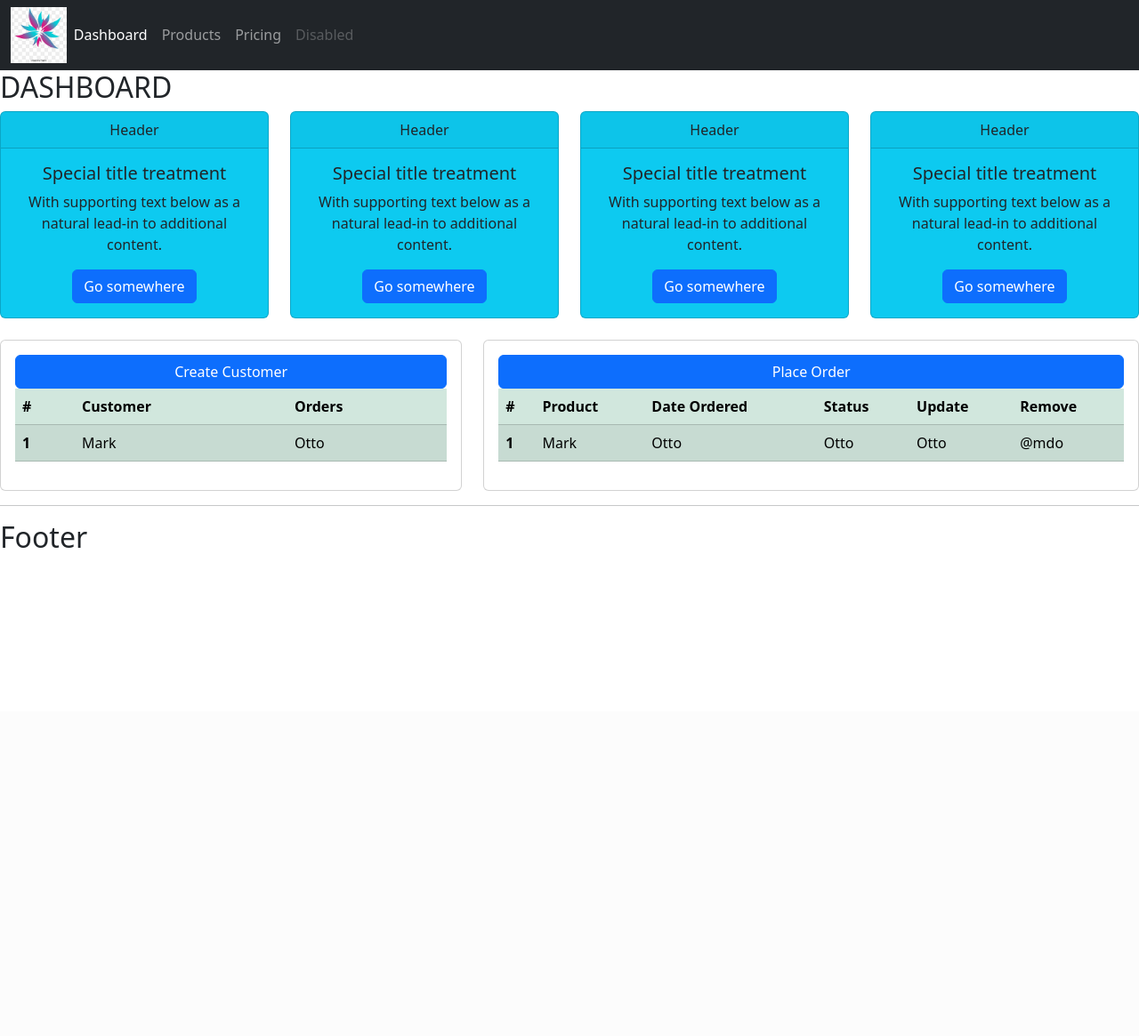
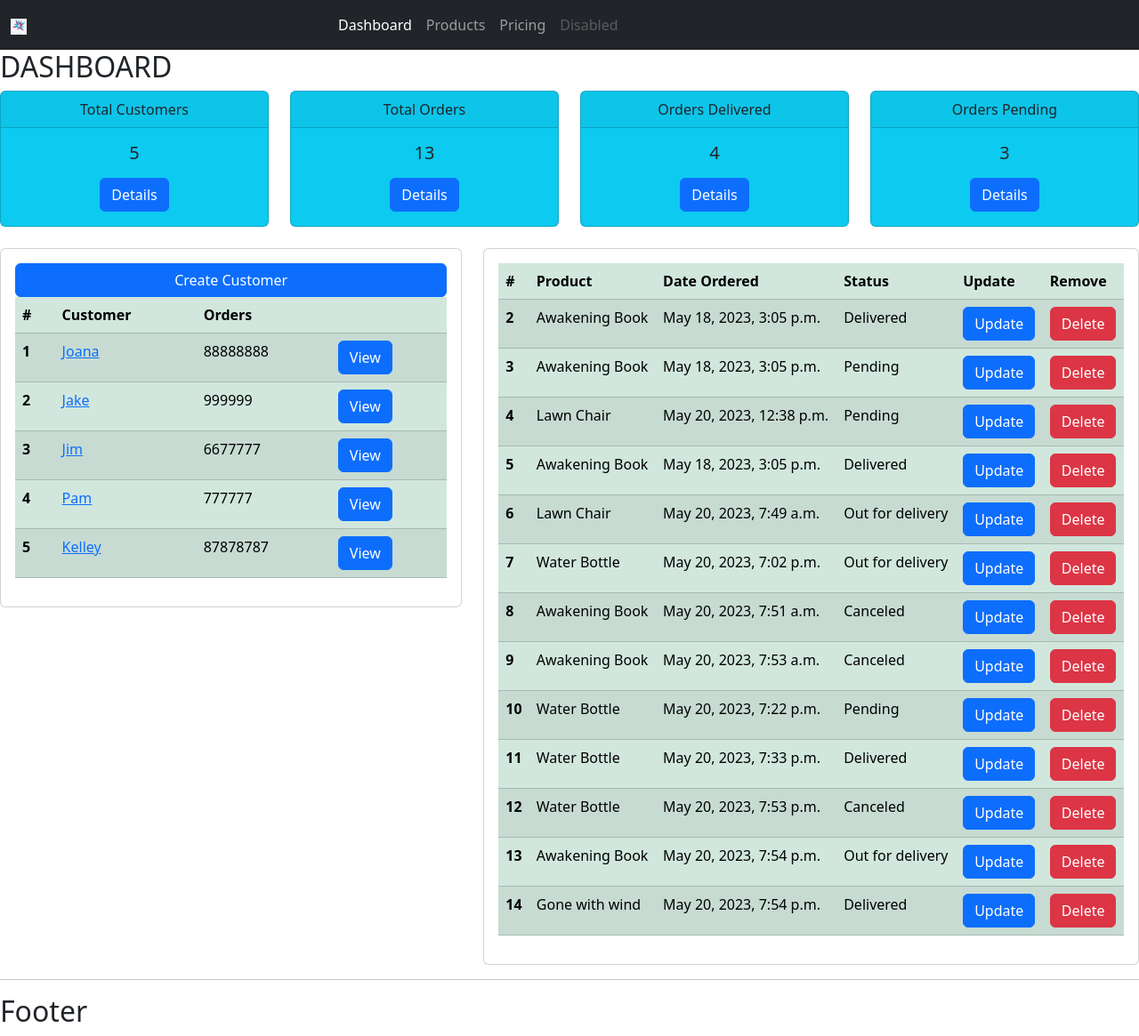
Before and after one commit to snehalp01/CustomerManagement, a Django app: page /accounts/ in a window 1280 px wide. Shown: the whole page at 89% size. Before the commit the page ends 616 px from the top, so only its background shows below. Run offline with Django 4.2, Linux system fonts and the light colour scheme; data comes from the database, SQL or seed files in the repository; both versions use the stored data as it was after the commit.

Commit message:
django_filter 1

```diff
--- a/crm/accounts/models.py
+++ b/crm/accounts/models.py
@@ -10,6 +10,10 @@ class Customer(models.Model):
     def __str__(self):
         return self.name
 
+class Tag(models.Model):
+    name = models.CharField(max_length=10, null=True)
+    def __str__(self) -> str:
+        return self.name
 class Product(models.Model):
     CATEGORY = (
         ('indoor', 'Indoor'),
@@ -20,15 +24,21 @@ class Product(models.Model):
     category = models.CharField(max_length=300, choices=CATEGORY)
     description = models.TextField(null=True)
     date_created = models.DateTimeField(auto_now_add=True,null=True)
+    tag = models.ManyToManyField(Tag)
+    def __str__(self) -> str:
+        return self.name
+
 
 class Order(models.Model):
     STATUS =(
-        ('pend', 'Pending'),
-        ('out', 'Out for delivery'),
-        ('delivered', 'Delivered'),
-        ('canceled', 'Canceled'),
+        ('Pending','Pending'),
+        ('Out for delivery','Out for delivery'),
+        ('Delivered','Delivered'),
+        ('Canceled','Canceled'),
         )
-    # customer =
-    # product =
+    customer = models.ForeignKey(Customer, on_delete=models.SET_NULL  ,null=True)
+    product = models.ForeignKey(Product, on_delete=models.SET_NULL, null=True)
     date_created = models.DateTimeField(auto_now=True,null=True)
     status = models.CharField(max_length=50, choices=STATUS)
+    def __str__(self) -> str:
+        return f"{self.product.name}--{self.customer.name}"
--- a/crm/accounts/templates/accounts/dashboard.html
+++ b/crm/accounts/templates/accounts/dashboard.html
@@ -18,14 +18,18 @@
                     <th scope="col">#</th>
                     <th scope="col">Customer</th>
                     <th scope="col">Orders</th>
+                    <th></th>
                   </tr>
                 </thead>
                 <tbody>
+                  {% for c in customers %}
                   <tr>
-                    <th scope="row">1</th>
-                    <td>Mark</td>
-                    <td>Otto</td>
+                    <th scope="row">{{c.id}}</th>
+                    <td><a href=""> {{c.name}}</a></td>
+                    <td>{{c.phone}}</td>
+                    <td> <a href="{% url 'customer' c.id %}"><button class="btn btn-primary">View</button></a></td>
                   </tr>
+                  {% endfor %}
                 </tbody>
               </table>
         </div>
@@ -35,7 +39,7 @@
       <div class="card">
         <div class="card-body">
           <div class="d-grid gap-2">
-            <button class="btn btn-primary" type="button">Place Order</button>
+
           </div>
             <table class="table table-success table-striped">
                 <thead>
@@ -49,14 +53,16 @@
                   </tr>
                 </thead>
                 <tbody>
+                  {% for o in orders %}
                   <tr>
-                    <th scope="row">1</th>
-                    <td>Mark</td>
-                    <td>Otto</td>
-                    <td>Otto</td>
-                    <td>Otto</td>
-                    <td>@mdo</td>
+                    <th scope="row">{{o.id}}</th>
+                    <td>{{o.product.name}}</td>
+                    <td>{{o.date_created}}</td>
+                    <td>{{o.status}}</td>
+                    <td><a href="{% url 'updateOrder' o.id %}"><button class="btn btn-primary">Update</button></a></td>
+                    <td><a href="{% url 'deleteorder' o.id %}"><button class="btn btn-danger">Delete</button></a></td>
                   </tr>
+                  {% endfor %}
                 </tbody>
               </table>
 
--- a/crm/accounts/templates/accounts/status.html
+++ b/crm/accounts/templates/accounts/status.html
@@ -1,41 +1,41 @@
 <div class="row">
     <div class="col-sm-3">
       <div class="card text-center text-dark bg-info">
-        <div class="card-header">Header</div>
+        <div class="card-header">Total Customers</div>
         <div class="card-body">
-          <h5 class="card-title">Special title treatment</h5>
-          <p class="card-text">With supporting text below as a natural lead-in to additional content.</p>
-          <a href="#" class="btn btn-primary">Go somewhere</a>
+          <h5 class="card-title">{{cust_count}}</h5>
+          <p class="card-text"></p>
+          <a href="#" class="btn btn-primary">Details</a>
         </div>
       </div>
     </div>
     <div class="col-sm-3">
       <div class="card text-center text-dark bg-info">
-        <div class="card-header">Header</div>
+        <div class="card-header">Total Orders</div>
         <div class="card-body">
-          <h5 class="card-title">Special title treatment</h5>
-          <p class="card-text">With supporting text below as a natural lead-in to additional content.</p>
-          <a href="#" class="btn btn-primary">Go somewhere</a>
+          <h5 class="card-title">{{order_count}}</h5>
+          <p class="card-text"></p>
+          <a href="#" class="btn btn-primary">Details</a>
         </div>
       </div>
     </div>
     <div class="col-sm-3">
         <div class="card text-center text-dark bg-info">
-            <div class="card-header">Header</div>
+            <div class="card-header">Orders Delivered</div>
           <div class="card-body">
-            <h5 class="card-title">Special title treatment</h5>
-            <p class="card-text">With supporting text below as a natural lead-in to additional content.</p>
-            <a href="#" class="btn btn-primary">Go somewhere</a>
+            <h5 class="card-title">{{delivered_count}}</h5>
+            <p class="card-text"></p>
+            <a href="#" class="btn btn-primary">Details</a>
           </div>
         </div>
       </div>
       <div class="col-sm-3">
         <div class="card text-center text-dark bg-info">
-            <div class="card-header">Header</div>
+            <div class="card-header">Orders Pending</div>
           <div class="card-body">
-            <h5 class="card-title">Special title treatment</h5>
-            <p class="card-text">With supporting text below as a natural lead-in to additional content.</p>
-            <a href="#" class="btn btn-primary">Go somewhere</a>
+            <h5 class="card-title">{{pending_count}}</h5>
+            <p class="card-text"></p>
+            <a href="#" class="btn btn-primary">Details</a>
           </div>
         </div>
       </div>
--- a/crm/accounts/templates/navbar.html
+++ b/crm/accounts/templates/navbar.html
@@ -1,17 +1,19 @@
 {% load static %}
 <nav class="navbar navbar-expand-lg navbar-dark bg-dark">
     <div class="container-fluid">
+      <a href="{% url 'home' %}">
       <img src="{% static 'images/logo.jpg' %}" alt="" style="max-width:5%">
+    </a>
       <button class="navbar-toggler" type="button" data-bs-toggle="collapse" data-bs-target="#navbarNav" aria-controls="navbarNav" aria-expanded="false" aria-label="Toggle navigation">
         <span class="navbar-toggler-icon"></span>
       </button>
       <div class="collapse navbar-collapse" id="navbarNav">
         <ul class="navbar-nav">
           <li class="nav-item">
-            <a class="nav-link active" aria-current="page" href="#">Dashboard</a>
+            <a class="nav-link active" aria-current="page" href="{%url 'home'%}">Dashboard</a>
           </li>
           <li class="nav-item">
-            <a class="nav-link" href="#">Products</a>
+            <a class="nav-link" href="{% url 'products'%}">Products</a>
           </li>
           <li class="nav-item">
             <a class="nav-link" href="#">Pricing</a>
--- a/crm/accounts/urls.py
+++ b/crm/accounts/urls.py
@@ -1,8 +1,11 @@
 from django.urls import path
-from .views import homeview,productview, productview, customerview
+from .views import homeview,productview, productview, customerview, create_order_view, update_order_view,delete_order_view
 
 urlpatterns = [
-    path('', homeview),
-    path('product/', productview),
-    path('customer/', customerview),
+    path('', homeview, name="home"),
+    path('product/', productview, name="products"),
+    path('customer/<str:id>/', customerview, name="customer"),
+    path('order-form/<str:id>', create_order_view, name="placeOrder"),
+    path('order/<str:id>', update_order_view,name="updateOrder"),
+    path('delete_order_view/<str:id>', delete_order_view, name="deleteorder")
 ]
--- a/crm/accounts/views.py
+++ b/crm/accounts/views.py
@@ -1,12 +1,68 @@
-from django.shortcuts import render
+from django.shortcuts import render, redirect
 from django.http import HttpResponse
-
+from django.db.models import Min, Max, Count
+from .models import *
+from .forms import OrderForm
+from django.forms import inlineformset_factory
+from .filters import OrderFilter
 # Create your views here.
 def homeview(request):
-    return render(request,template_name='accounts/dashboard.html')
+    customer_qs = Customer.objects.all()
+    order_qs = Order.objects.all()
+    cust_count = customer_qs.count()
+    order_count = order_qs.count()
+    delivered_count = order_qs.filter(status='Delivered').count()
+    pending_count = order_qs.filter(status='Pending').count()
+    context = {"customers":customer_qs, "orders":order_qs, "cust_count":cust_count, "order_count":order_count, "delivered_count":delivered_count, "pending_count":pending_count}
+    return render(request,'accounts/dashboard.html', context)
 
 def productview(request):
-    return render(request,'accounts/products.html')
+    product_qs = Product.objects.all()
+    context = {'products':product_qs}
+    return render(request,'accounts/products.html',context)
 
-def customerview(request):
-    return render(request,'accounts/customer.html')
+def customerview(request, id):
+    context = {}
+    order_filter = OrderFilter()
+    if id:
+        cust = Customer.objects.get(id=id)
+        orders = cust.order_set.all()
+        context = {"customer":cust, "orders":orders, "total_orders":orders.count(),"order_filter":order_filter }
+    return render(request,'accounts/customer.html',context)
+
+def create_order_view(request, id):
+    OrderFormSet = inlineformset_factory(Customer, Order, fields=('product', 'status'), extra=3)
+    cust = Customer.objects.get(id=id)
+    # form = OrderForm(initial={'customer':cust})
+    formset = OrderFormSet(queryset=Order.objects.none(),instance=cust)
+    context = {'formset':formset }
+    template = 'accounts/order_form.html'
+    if request.method == 'POST':
+        formset = OrderFormSet(request.POST, instance=cust)
+        if formset.is_valid():
+            formset.save()
+            return redirect('/accounts/')
+    return render(request,template,context)
+
+def update_order_view(request, id):
+    ord_obj = Order.objects.get(id=id)
+    form = OrderForm(instance=ord_obj)
+    if request.method == 'POST':
+        data = request.POST
+        form = OrderForm(data = data, instance=ord_obj)
+        if form.is_valid():
+            form.save()
+            return redirect('/accounts/')
+    context = {'form':form }
+    template = 'accounts/order_form.html'
+    return render(request,template,context)
+
+def delete_order_view(request,id):
+    o = Order.objects.get(id=id)
+    if request.method=='POST':
+        o.delete()
+        return redirect('/accounts/')
+    return render(request, 'accounts/delete.html', context={'item':o.product.name})
+
+# class Order():
+#     if request.method == 'GET':
--- /dev/null
+++ b/crm/requirements.txt
@@ -0,0 +1,6 @@
+asgiref==3.6.0
+backports.zoneinfo==0.2.1
+Django==4.2.1
+django-filter==23.2
+sqlparse==0.4.4
+tzdata==2023.3
```
Also changed, not shown: crm/accounts/admin.py (+10 -2 lines), crm/accounts/filters.py (added, +7 -0 lines), crm/accounts/forms.py (added, +9 -0 lines), crm/accounts/templates/accounts/customer.html (+18 -15 lines), crm/accounts/templates/accounts/delete.html (added, +13 -0 lines), crm/accounts/templates/accounts/order_form.html (added, +17 -0 lines), crm/accounts/templates/accounts/products.html (+5 -6 lines), crm/accounts/migrations/0003_auto_20230517_1512.py (added), crm/accounts/migrations/0004_auto_20230517_1516.py (added), crm/accounts/migrations/0005_alter_order_status.py (added), crm/db.sqlite3.
